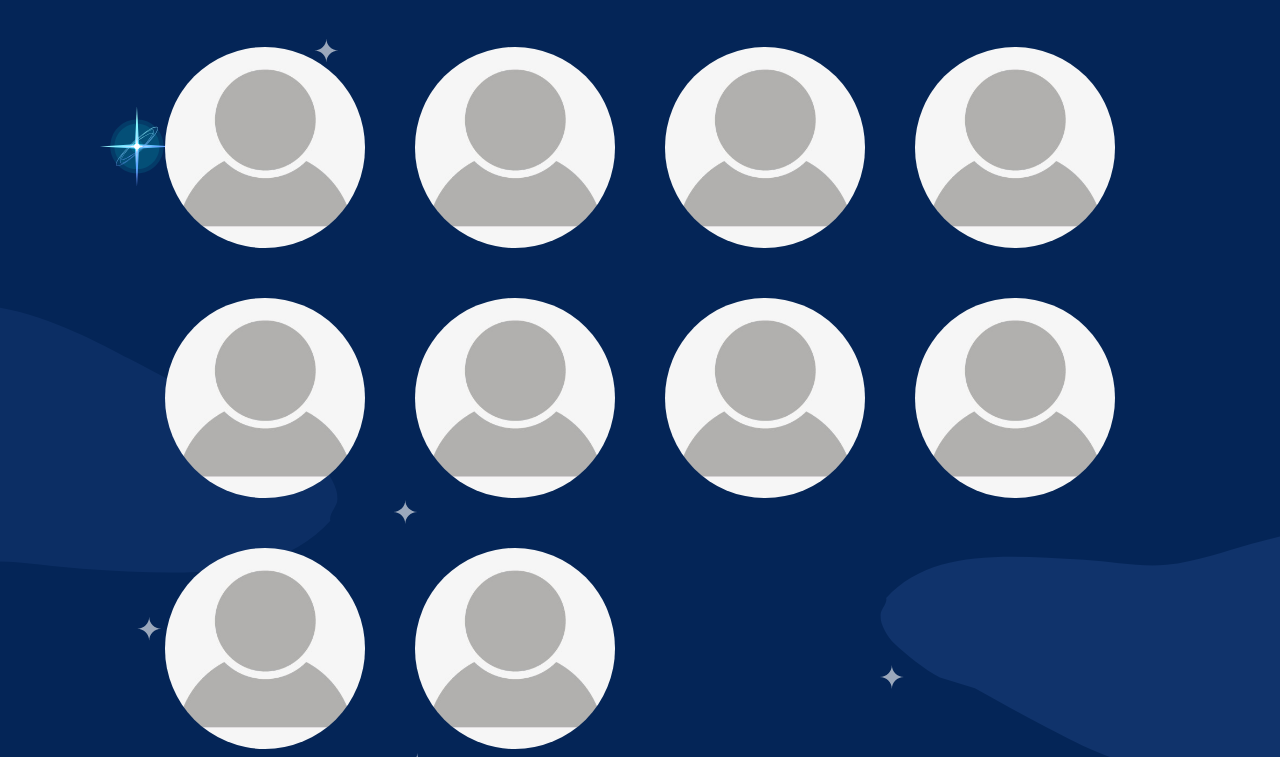
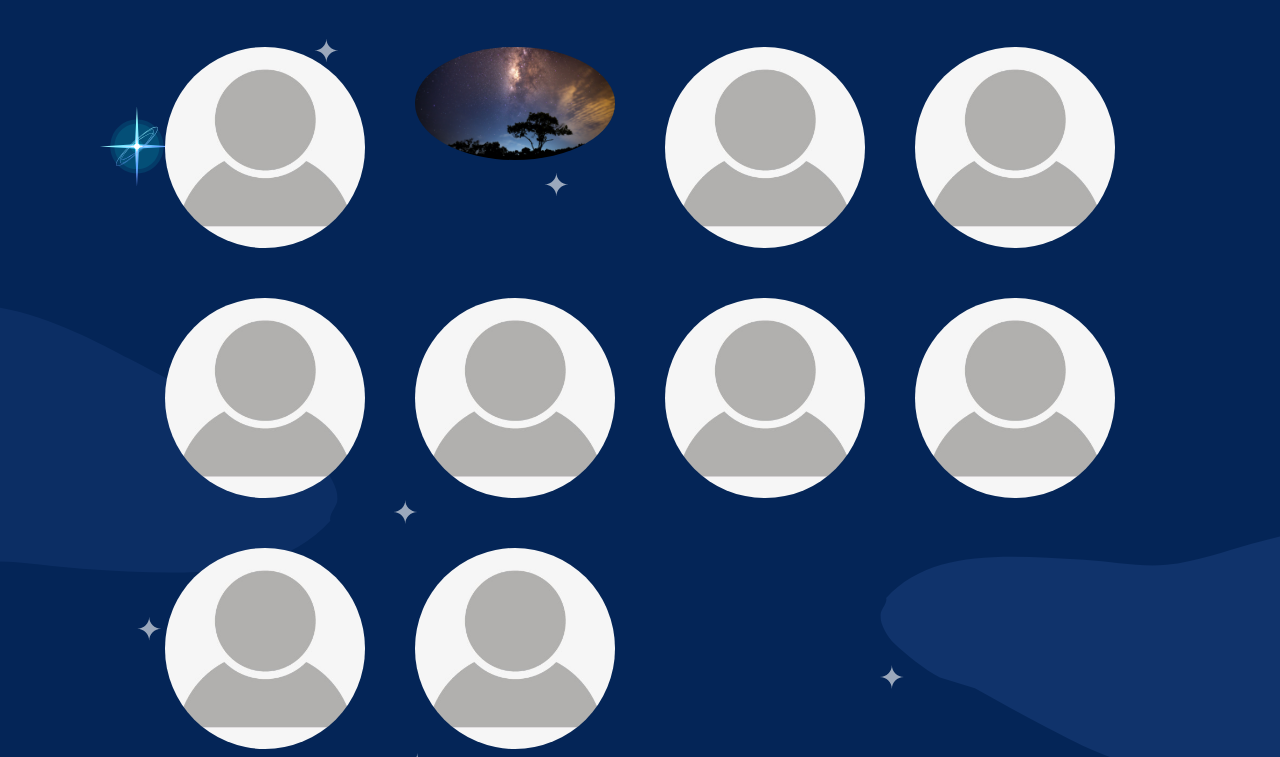
Before and after one commit to MLSC-GHRCEM/ContributorGallery, a plain HTML site: page index.html in a window 1280 px wide. Shown: the part 1935-2692 px from the top of the page. Drawn offline with Linux system fonts and the light colour scheme.

Commit message:
Added my name

```diff
--- a/index.html
+++ b/index.html
@@ -136,7 +136,7 @@
             <img src="./assets/profileE.png" alt="Image 3" class="img" />
             <img src="./assets/profileE.png" alt="Image 3" class="img" />
             <img src="./assets/profileE.png" alt="Image 3" class="img" />
-            <img src="./assets/profileE.png" alt="Image 3" class="img" />
+            <img src="./assets/abhay.jpg" alt="Image 3" class="img" />
             <img src="./assets/profileE.png" alt="Image 3" class="img" />
             <img src="./assets/profileE.png" alt="Image 3" class="img" />
             <img src="./assets/profileE.png" alt="Image 3" class="img" />
```
Also changed, not shown: assets/abhay.jpg (added).
